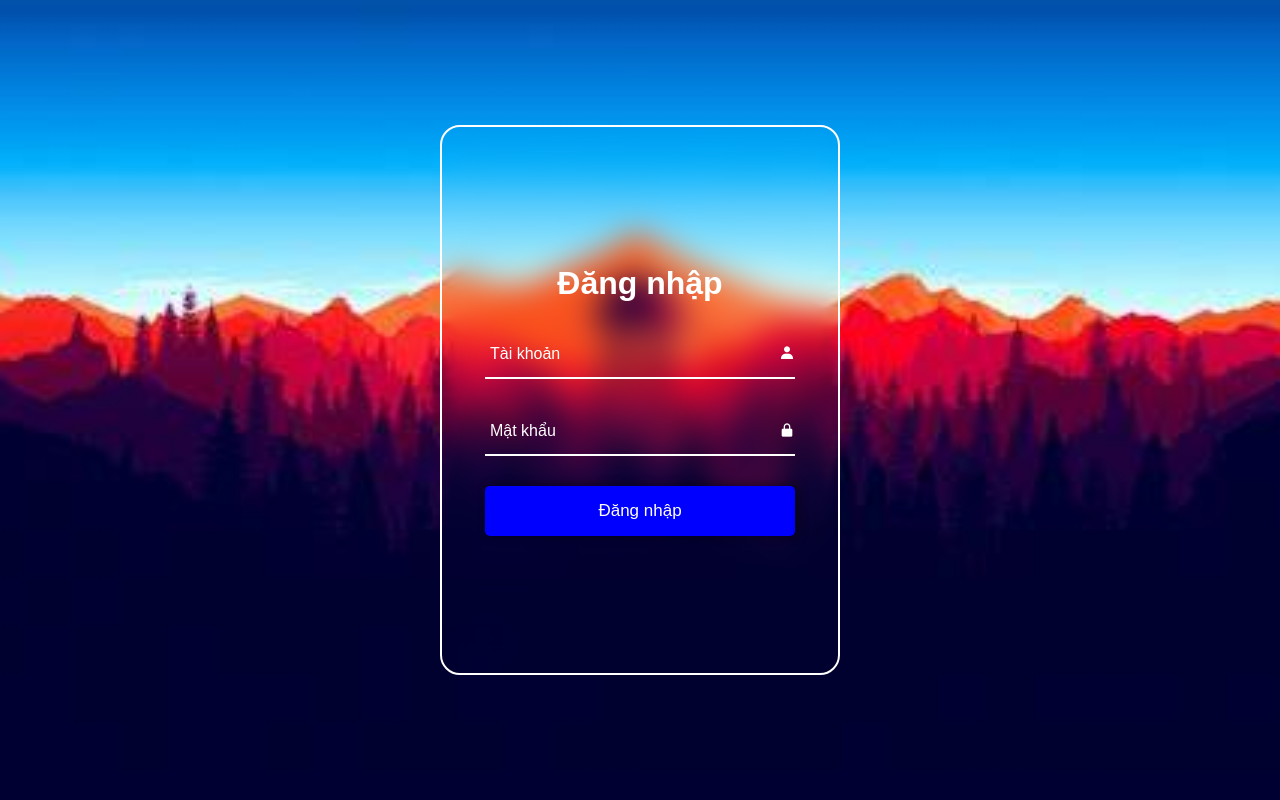
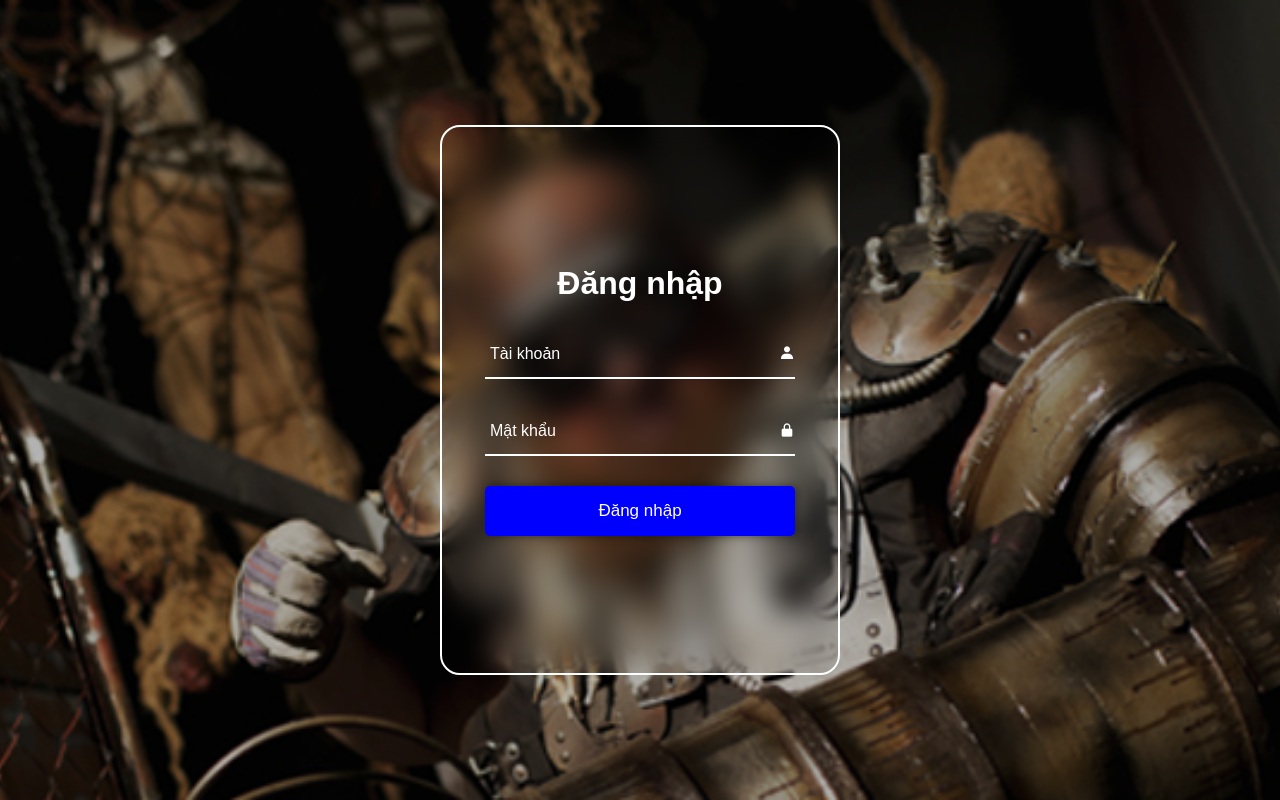
Before and after one commit to lethaian2904/QL_Rap_Phim, a plain HTML site: page Frontend/dangkydangnhap/login.html in a window 1280 px wide. Drawn offline with nearby package versions, Linux system fonts and the light colour scheme.

Commit message:
Code Dang Ky Dang nhap

```diff
--- a/Frontend/dangkydangnhap/css/register.css
+++ b/Frontend/dangkydangnhap/css/register.css
@@ -9,7 +9,7 @@
 }
 
 body {
-    background: url(../img/R.jpg) no-repeat;
+    background: url(../img/slide-3-video.png) no-repeat;
     background-position: center;
     background-size: cover;
     min-height: 100;
@@ -138,6 +138,6 @@ input::placeholder {
 
 .open-slide {
     top: 50%;
-    transform: translate(-50%,-50%) scale(1);
+    transform: translate(-50%, -50%) scale(1);
     visibility: visible;
 }
```
Also changed, not shown: Frontend/dangkydangnhap/img/slide-3-video.png (added).
